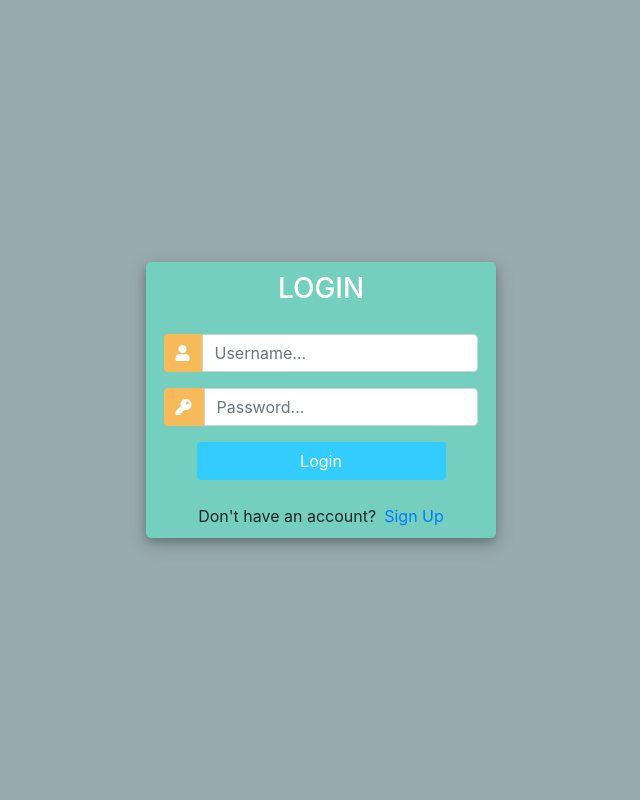
After one commit to bashooff/django_customermanagementapp, a Django app: page /login/ in a window 1280 px wide. The commit adds this page. Shown: the whole page, without its empty margins (319-959 px from the left). Run offline with Django 3.2, Linux system fonts and the light colour scheme; some libraries are stand-ins or nearby versions.

Commit message:
added login/registration pages

```diff
--- a/django_project/accounts/filters.py
+++ b/django_project/accounts/filters.py
@@ -1,9 +1,12 @@
 import django_filters
-from django_filters import DateFilter
+from django_filters import DateFilter, CharFilter
 
 from .models import *
 
 class OrderFilter(django_filters.FilterSet):
+    start_date = DateFilter(field_name="date_created", lookup_expr='gte')
+    end_date = DateFilter(field_name="date_created", lookup_expr='lte')
+    note = CharFilter(field_name='note', lookup_expr='icontains')
     class Meta:
         model = Order
         fields = '__all__'
--- a/django_project/accounts/models.py
+++ b/django_project/accounts/models.py
@@ -49,6 +49,7 @@ class Order(models.Model):
     product = models.ForeignKey(Product, null=True, on_delete=models.SET_NULL)
     date_created = models.DateTimeField(auto_now_add=True, null=True)
     status = models.CharField(max_length=200, null=True, choices=STATUS)
+    note = models.CharField(max_length=1000, null=True)
 
     def __str__(self):
         return self.product.name
--- a/django_project/accounts/templates/accounts/customer.html
+++ b/django_project/accounts/templates/accounts/customer.html
@@ -57,7 +57,7 @@
 			<table class="table table-sm">
 				<tr>
 					<th>Product</th>
-					<th>Category</th>
+					<th>Note</th>
 					<th>Date Orderd</th>
 					<th>Status</th>
 					<th>Update</th>
@@ -68,7 +68,7 @@
 
 				<tr>
 					<td>{{order.product}}</td>
-					<td>{{order.product.category}}</td>
+					<td>{{order.note}}</td>
 					<td>{{order.date_created}}</td>
 					<td>{{order.status}}</td>
 					<td><a class="btn btn-sm btn-info" href="{% url 'update_order' order.id %}">Update</a></td>
--- /dev/null
+++ b/django_project/accounts/templates/accounts/login.html
@@ -0,0 +1,126 @@
+<!DOCTYPE html>
+<html>
+
+<head>
+	<title>Login</title>
+	<link rel="stylesheet" href="https://stackpath.bootstrapcdn.com/bootstrap/4.1.3/css/bootstrap.min.css" integrity="sha384-MCw98/SFnGE8fJT3GXwEOngsV7Zt27NXFoaoApmYm81iuXoPkFOJwJ8ERdknLPMO" crossorigin="anonymous">
+	<script src="https://ajax.googleapis.com/ajax/libs/jquery/3.3.1/jquery.min.js"></script>
+	<link rel="stylesheet" href="https://use.fontawesome.com/releases/v5.6.1/css/all.css" integrity="sha384-gfdkjb5BdAXd+lj+gudLWI+BXq4IuLW5IT+brZEZsLFm++aCMlF1V92rMkPaX4PP" crossorigin="anonymous">
+
+
+	<style>
+		body,
+		html {
+			margin: 0;
+			padding: 0;
+			height: 100%;
+			background: #98abaf !important;
+		}
+		.user_card {
+			width: 350px;
+			margin-top: auto;
+			margin-bottom: auto;
+			background: #74cfbf;
+			position: relative;
+			display: flex;
+			justify-content: center;
+			flex-direction: column;
+			padding: 10px;
+			box-shadow: 0 4px 8px 0 rgba(0, 0, 0, 0.2), 0 6px 20px 0 rgba(0, 0, 0, 0.19);
+			-webkit-box-shadow: 0 4px 8px 0 rgba(0, 0, 0, 0.2), 0 6px 20px 0 rgba(0, 0, 0, 0.19);
+			-moz-box-shadow: 0 4px 8px 0 rgba(0, 0, 0, 0.2), 0 6px 20px 0 rgba(0, 0, 0, 0.19);
+			border-radius: 5px;
+
+		}
+
+		.form_container {
+			margin-top: 20px;
+		}
+
+		#form-title{
+			color: #fff;
+
+		}
+
+		.login_btn {
+			width: 100%;
+			background: #33ccff !important;
+			color: white !important;
+		}
+		.login_btn:focus {
+			box-shadow: none !important;
+			outline: 0px !important;
+		}
+		.login_container {
+			padding: 0 2rem;
+		}
+		.input-group-text {
+			background: #f7ba5b !important;
+			color: white !important;
+			border: 0 !important;
+			border-radius: 0.25rem 0 0 0.25rem !important;
+		}
+		.input_user,
+		.input_pass:focus {
+			box-shadow: none !important;
+			outline: 0px !important;
+		}
+
+		#messages{
+			background-color: grey;
+			color: #fff;
+			padding: 10px;
+			margin-top: 10px;
+		}
+	</style>
+
+</head>
+<body>
+	<div class="container h-100">
+		<div class="d-flex justify-content-center h-100">
+			<div class="user_card">
+				<div class="d-flex justify-content-center">
+
+
+					<h3 id="form-title">LOGIN</h3>
+				</div>
+				<div class="d-flex justify-content-center form_container">
+					<form method="POST" action="">
+                        {% csrf_token %}
+						<div class="input-group mb-3">
+							<div class="input-group-append">
+								<span class="input-group-text"><i class="fas fa-user"></i></span>
+							</div>
+							<input type="text" name="username" placeholder="Username..." class="form-control">
+						</div>
+						<div class="input-group mb-2">
+							<div class="input-group-append">
+								<span class="input-group-text"><i class="fas fa-key"></i></span>
+							</div>
+								<input type="password" name="password" placeholder="Password..." class="form-control" >
+						</div>
+
+							<div class="d-flex justify-content-center mt-3 login_container">
+				 				<input class="btn login_btn" type="submit" value="Login">
+				   			</div>
+					</form>
+
+				</div>
+
+                {% for message in messages %}
+                    <p id="messages">{{message}}</p>
+
+                {% endfor %}
+
+				<div class="mt-4">
+					<div class="d-flex justify-content-center links">
+						Don't have an account? <a href="{% url 'register' %}" class="ml-2">Sign Up</a>
+					</div>
+
+				</div>
+			</div>
+		</div>
+	</div>
+</body>
+
+</html>
--- a/django_project/accounts/urls.py
+++ b/django_project/accounts/urls.py
@@ -3,6 +3,10 @@ from . import views
 
 
 urlpatterns = [
+
+    path('register/', views.registerPage, name='register'),
+    path('login/', views.loginPage, name='login'),
+    path('logout/', views.loginPage, name='logout'),
 
     path('', views.home, name='home'),
     path('products/', views.products, name='products'),
--- a/django_project/accounts/views.py
+++ b/django_project/accounts/views.py
@@ -1,10 +1,51 @@
 from django.shortcuts import render, redirect
 from django.forms import inlineformset_factory
+from django.contrib.auth.forms import UserCreationForm
+from django.contrib import messages
+from django.contrib.auth import authenticate, login, logout
+from django.contrib.auth.decorators import login_required
+
+# Create your views here.
 from .models import *
-from .forms import OrderForm
+from .forms import OrderForm, CreateUserForm
 from .filters import OrderFilter
 
-# Create your views here.
+def registerPage(requests):
+    form = CreateUserForm()
+
+    if requests.method == 'POST':
+        form = CreateUserForm(requests.POST)
+        if form.is_valid():
+            form.save()
+            user=form.cleaned_data.get('username')
+            messages.success(requests, 'Account was created for ' + user)
+
+            return redirect('login')
+
+    context = {'form':form}
+    return render(requests, 'accounts/register.html', context)
+
+def loginPage(requests):
+
+    if requests.method == 'POST':
+        username = requests.POST.get('username')
+        password = requests.POST.get('password')
+
+        user = authenticate(requests, username=username, password=password)
+
+        if user is not None:
+            login(requests, user)
+            return redirect('home')
+        else:
+            messages.info(requests, 'Username or password is incorrect')
+
+
+    context = {}
+    return render(requests, 'accounts/login.html', context)
+
+def logoutUser(requests):
+    logout(requests)
+    return redirect('Login')
 
 def home(requests):
     orders = Order.objects.all()
```
Also changed, not shown: django_project/accounts/forms.py (+9 -0 lines), django_project/accounts/templates/accounts/navbar.html (+11 -0 lines), django_project/accounts/templates/accounts/register.html (added, +137 -0 lines), django_project/accounts/migrations/0006_order_note.py (added), django_project/db.sqlite3.
